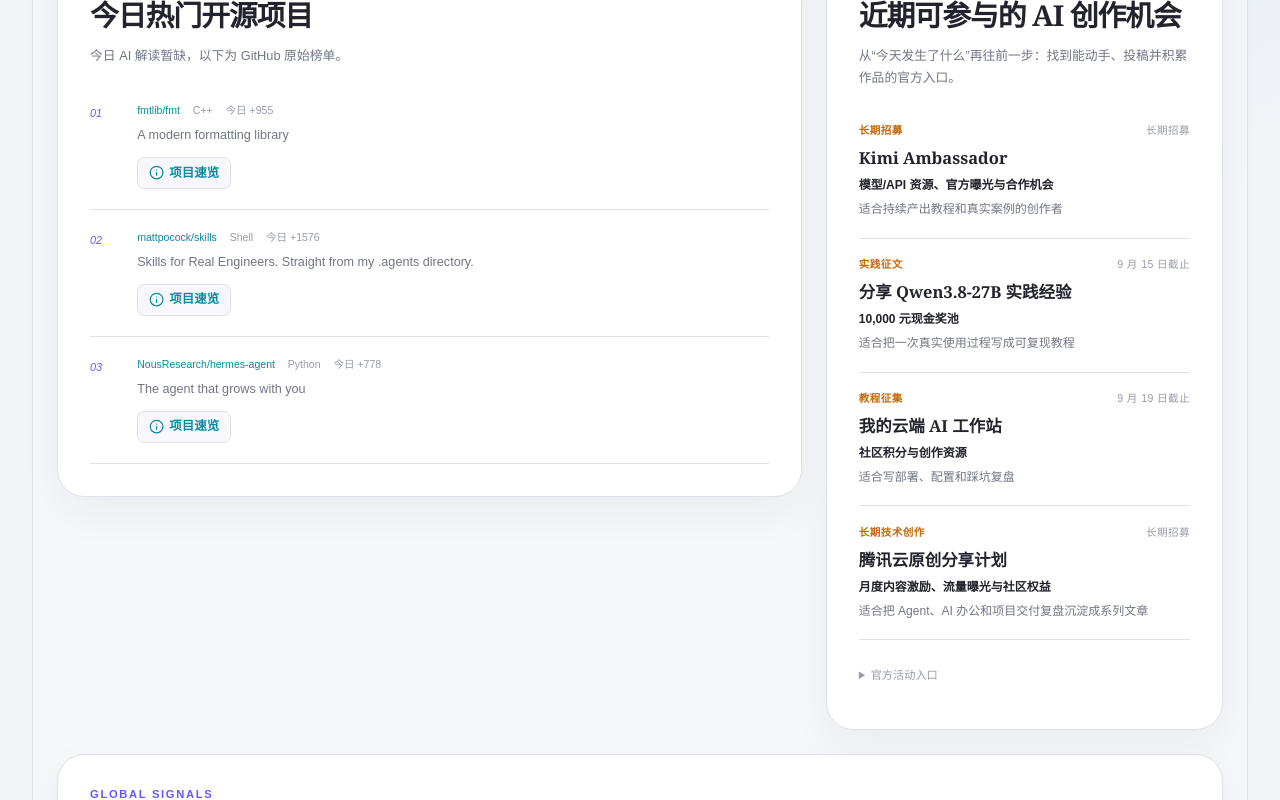
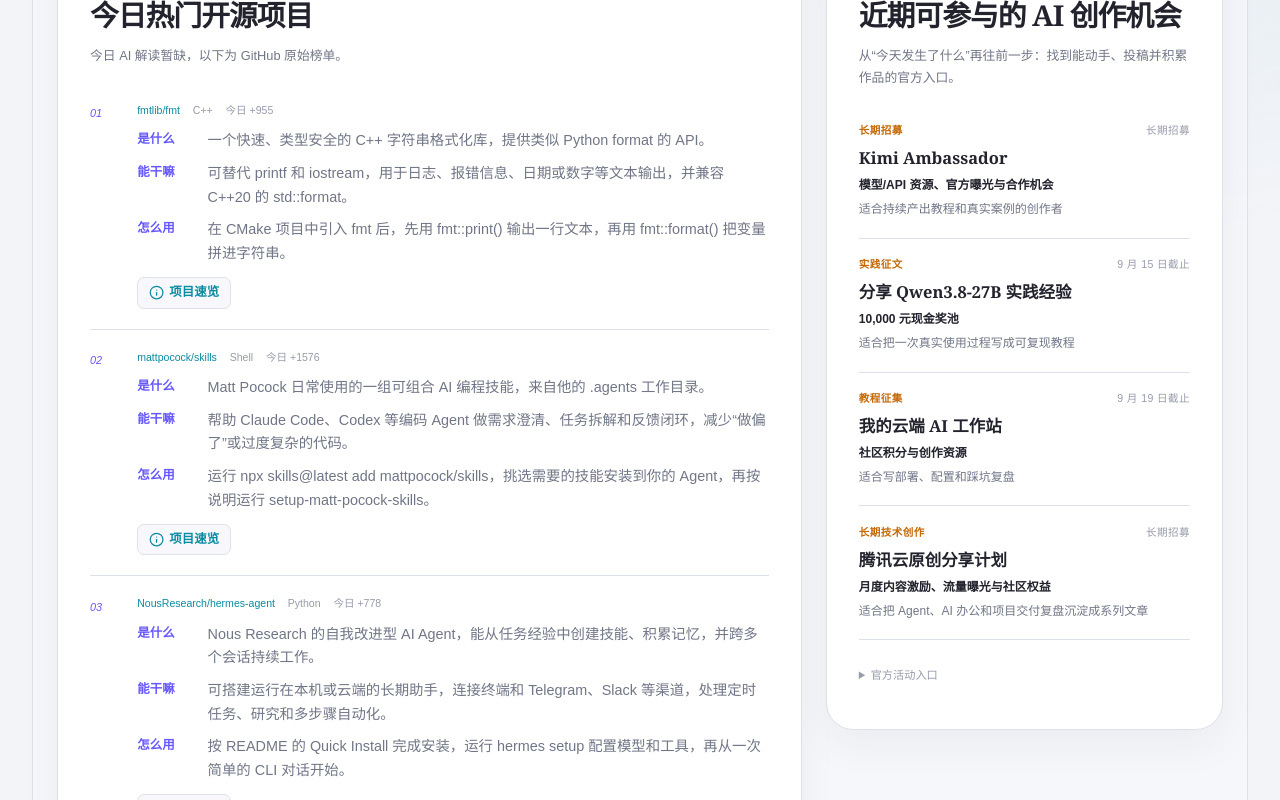
Before and after one commit to icemouce111/blog, a React (Vite) app: page /ai-daily in a window 1280 px wide. Shown: the part 1060-1860 px from the top of the page. Built offline with nearby package versions, Linux system fonts and the light colour scheme.

Commit message:
feat: show GitHub project summaries at a glance

```diff
--- a/src/components/ai-daily/GithubDailyDigest.tsx
+++ b/src/components/ai-daily/GithubDailyDigest.tsx
@@ -35,6 +35,7 @@ function GithubRepoQuickView({
 }) {
   const isAnalyzedDigest = hasAnalyzedGithubDigest(post)
   const introduction = repo.what || repo.description || value
+  const gettingStarted = repo.how || how
 
   return (
     <Sheet>
@@ -58,22 +59,26 @@ function GithubRepoQuickView({
 
           {repo.help && (
             <section>
-              <h3>适合谁</h3>
+              <h3>能干嘛</h3>
               <p>{repo.help}</p>
             </section>
           )}
 
-          {isAnalyzedDigest && how && (
+          {gettingStarted && (
             <section>
-              <h3>建议从这里开始</h3>
-              <p>{how}</p>
+              <h3>怎么用</h3>
+              <p>{gettingStarted}</p>
             </section>
           )}
 
           {!isAnalyzedDigest && (
             <section className="ai-github-sheet-source-note">
               <h3>资料状态</h3>
-              <p>本期 AI 解读暂缺，项目介绍来自 GitHub 仓库原始说明。</p>
+              <p>
+                {repo.help && gettingStarted
+                  ? '本期完整 AI 精选暂缺；以上为编辑补充与 GitHub 仓库原始说明。'
+                  : '本期 AI 解读暂缺，项目介绍来自 GitHub 仓库原始说明。'}
+              </p>
             </section>
           )}
 
@@ -121,9 +126,24 @@ function DigestBody({ post, showBoard }: { post: GithubDailyPost; showBoard: boo
                     <span>今日 +{repo.starsToday}</span>
                   )}
                 </p>
-                {pick.title && <h3 className="ai-daily-serif">{pick.title}</h3>}
-                <p className="ai-github-pick-intro">{pick.value}</p>
-                {pick.how && <p className="ai-github-first-step">第一步：{pick.how}</p>}
+                <dl className="ai-github-scan-list">
+                  <div>
+                    <dt>是什么</dt>
+                    <dd>{repo?.what || repo?.description || pick.value}</dd>
+                  </div>
+                  {(repo?.help || (hasAnalyzedGithubDigest(post) && pick.value)) && (
+                    <div>
+                      <dt>能干嘛</dt>
+                      <dd>{repo?.help || pick.value}</dd>
+                    </div>
+                  )}
+                  {(repo?.how || pick.how) && (
+                    <div>
+                      <dt>怎么用</dt>
+                      <dd>{repo?.how || pick.how}</dd>
+                    </div>
+                  )}
+                </dl>
                 {repo && (
                   <GithubRepoQuickView
                     post={post}
--- a/src/components/ai-daily/ai-daily.css
+++ b/src/components/ai-daily/ai-daily.css
@@ -337,6 +337,10 @@
 .ai-trend-panel h3 { margin: 0 0 .45rem; font-size: 1.06rem; font-weight: 700; line-height: 1.4; }
 .ai-github-picks > li p:not(.ai-github-repo-meta),
 .ai-trend-panel p { margin: 0; color: var(--daily-muted); font-size: .79rem; line-height: 1.65; }
+.ai-github-scan-list { display: grid; gap: .55rem; margin: .65rem 0 0; }
+.ai-github-scan-list > div { display: grid; grid-template-columns: 3.7rem minmax(0, 1fr); gap: .7rem; align-items: start; }
+.ai-github-scan-list dt { color: var(--daily-violet); font-size: .78rem; font-weight: 750; line-height: 1.65; }
+.ai-github-scan-list dd { margin: 0; color: var(--daily-muted); font-size: .9rem; line-height: 1.65; }
 .ai-github-picks .ai-github-first-step {
   margin-top: .45rem;
   border-left: 2px solid rgb(102 87 255 / 35%);
--- a/src/data/github-daily/2026-09-03.json
+++ b/src/data/github-daily/2026-09-03.json
@@ -14,8 +14,9 @@
       "starsToday": 955,
       "forks": 3001,
       "topics": [],
-      "what": "A modern formatting library",
-      "help": ""
+      "what": "一个快速、类型安全的 C++ 字符串格式化库，提供类似 Python format 的 API。",
+      "help": "可替代 printf 和 iostream，用于日志、报错信息、日期或数字等文本输出，并兼容 C++20 的 std::format。",
+      "how": "在 CMake 项目中引入 fmt 后，先用 fmt::print() 输出一行文本，再用 fmt::format() 把变量拼进字符串。"
     },
     {
       "rank": 2,
@@ -27,8 +28,9 @@
       "starsToday": 1576,
       "forks": 20905,
       "topics": [],
-      "what": "Skills for Real Engineers. Straight from my .agents directory.",
-      "help": ""
+      "what": "Matt Pocock 日常使用的一组可组合 AI 编程技能，来自他的 .agents 工作目录。",
+      "help": "帮助 Claude Code、Codex 等编码 Agent 做需求澄清、任务拆解和反馈闭环，减少“做偏了”或过度复杂的代码。",
+      "how": "运行 npx skills@latest add mattpocock/skills，挑选需要的技能安装到你的 Agent，再按说明运行 setup-matt-pocock-skills。"
     },
     {
       "rank": 3,
@@ -40,8 +42,9 @@
       "starsToday": 778,
       "forks": 49245,
       "topics": [],
-      "what": "The agent that grows with you",
-      "help": ""
+      "what": "Nous Research 的自我改进型 AI Agent，能从任务经验中创建技能、积累记忆，并跨多个会话持续工作。",
+      "help": "可搭建运行在本机或云端的长期助手，连接终端和 Telegram、Slack 等渠道，处理定时任务、研究和多步骤自动化。",
+      "how": "按 README 的 Quick Install 完成安装，运行 hermes setup 配置模型和工具，再从一次简单的 CLI 对话开始。"
     },
     {
       "rank": 4,
--- a/src/lib/github-daily.ts
+++ b/src/lib/github-daily.ts
@@ -10,6 +10,7 @@ export interface GithubDailyRepo {
   topics: string[]
   what: string
   help: string
+  how: string
 }
 
 export interface GithubDailyHighlight {
```
Also changed, not shown: 2 other files (tests, documents, lock files or other folders).
